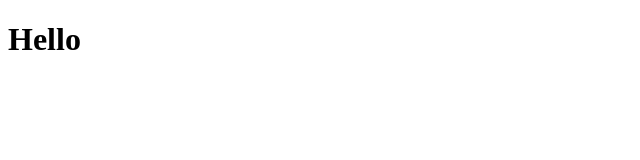
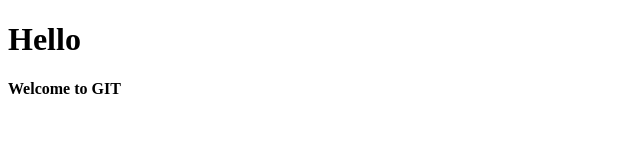
Before and after one commit to naveenkoli/html_css, a plain HTML site: page index.html in a window 1280 px wide. Shown: the whole page, without its empty margins (0-640 px from the left). Drawn offline with Linux system fonts and the light colour scheme.

Commit message:
added css file

```diff
--- /dev/null
+++ b/css/style.css
@@ -0,0 +1,3 @@
+body {
+  font-family: sans-serif;
+}
--- a/index.html
+++ b/index.html
@@ -8,5 +8,6 @@
 </head>
 <body>
     <h1>Hello</h1>
+    <h4>Welcome to GIT</h4>
 </body>
 </html>
```
